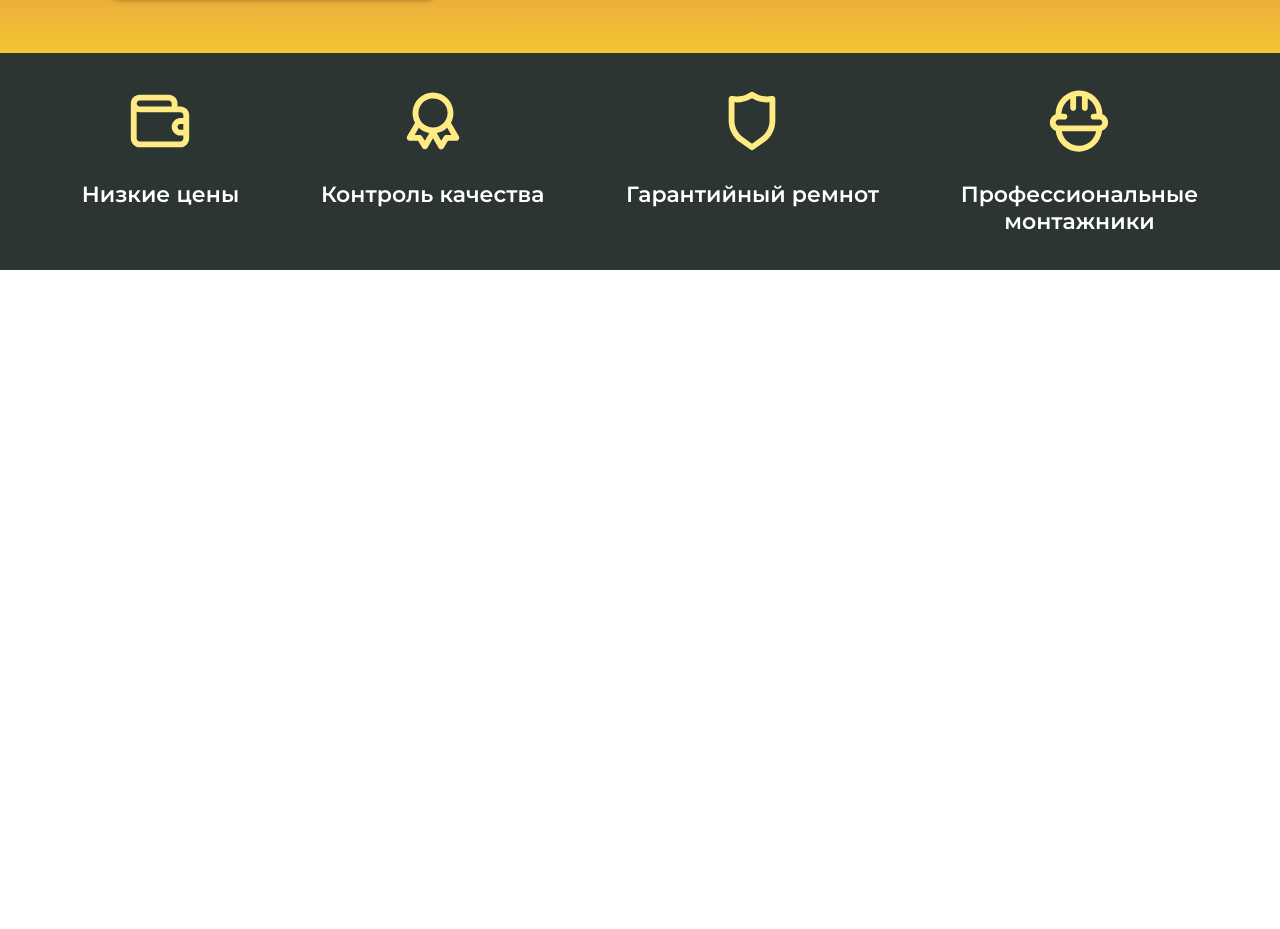
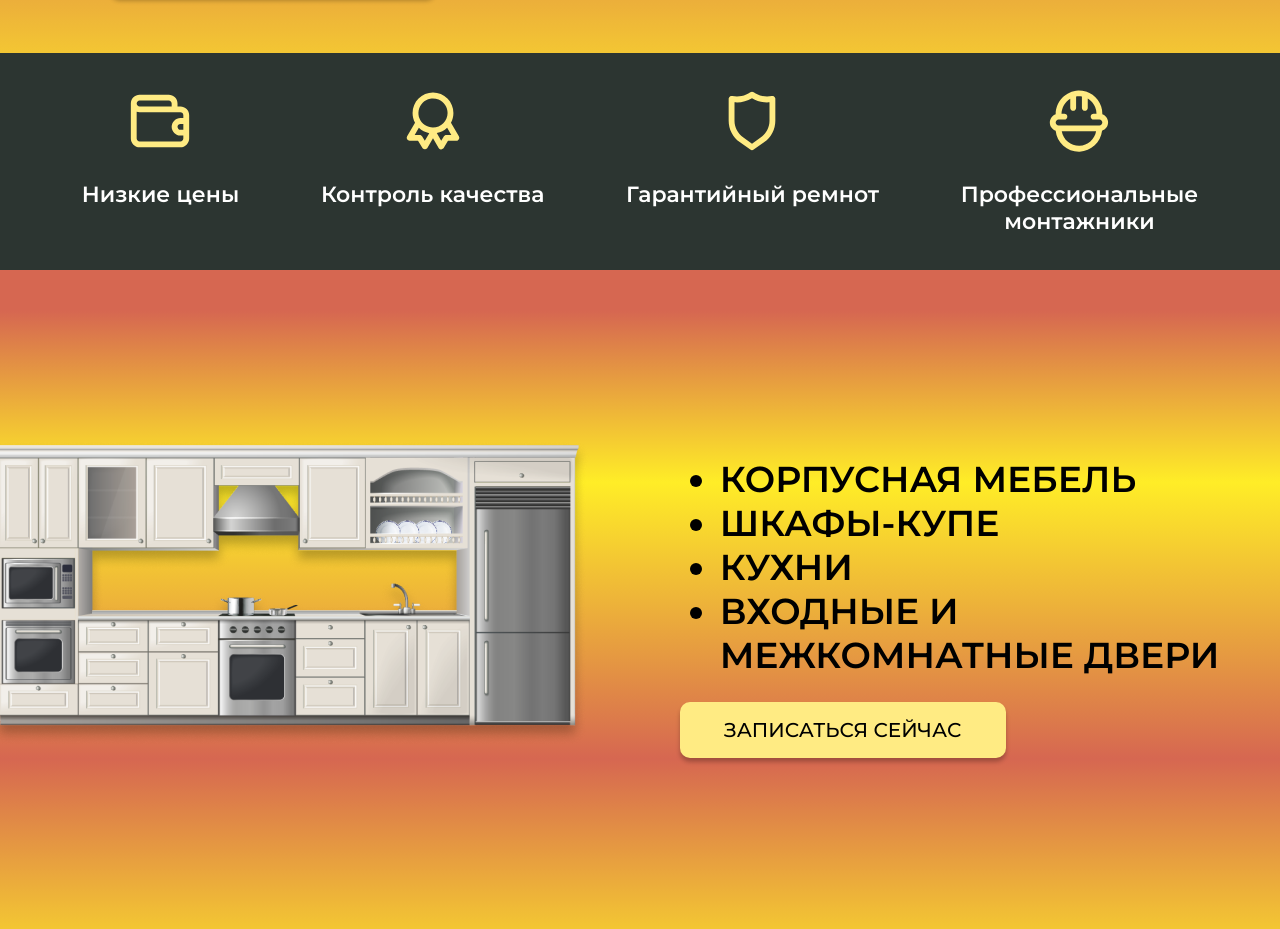
Before and after one commit to meatwars/first, a plain HTML site: page index.html in a window 1280 px wide. Shown: the part 847-1776 px from the top of the page. Before the commit the page ends 1117 px from the top, so only its background shows below. Drawn offline with Linux system fonts and the light colour scheme.

Commit message:
midcontent done

```diff
--- a/css/style.css
+++ b/css/style.css
@@ -104,3 +104,34 @@ text-align: center;
     flex-direction: column;
     align-items: center;
 }
+.midcontent{
+    background: linear-gradient(0deg, #FFED27 -10.48%, #D66751 25.77%, #FFED27 67.78%, #D66751 93.79%);
+    display: flex;
+    padding-top: 171px;
+    padding-bottom: 171px;
+}
+
+.midcontentlist ul li{
+    font-weight: 600;
+    font-size: 36px;
+    line-height: 44px;
+
+    color: #000000;
+}
+.midbutton{
+    background: #ffeb83;
+    border: none;
+    border-radius: 10px;
+    box-shadow: 0 4px 4px rgb(0 0 0 / 25%);
+    display: flex;
+    align-items: center;
+    justify-content: center;
+    width: 326px;
+    height: 56px;
+    font-weight: 500;
+    font-size: 20px;
+    line-height: 24px;
+    text-decoration: none;
+    color: #000;
+    margin-top: 25px;
+}
--- a/index.html
+++ b/index.html
@@ -74,6 +74,22 @@
             </div>
         </div>
     </section>
+    <section id="midcontent" class="midcontent">
+        <div class="midbg"><img src="icons/second_section.png" alt=""></div>
+        <div class="container">
+            <div class="midcontentbox">
+                <div class="midcontentlist">
+                    <ul>
+                        <li>КОРПУСНАЯ МЕБЕЛЬ</li>
+                        <li>ШКАФЫ-КУПЕ</li>
+                        <li>КУХНИ</li>
+                        <li>ВХОДНЫЕ И <br>МЕЖКОМНАТНЫЕ ДВЕРИ</li>
+                    </ul>
+                </div>
+                <button class="midbutton">ЗАПИСАТЬСЯ СЕЙЧАС</button>
+            </div>
+        </div>
+    </section>
     <footer id="footer" class="footer">
         <div class="container">
 
```
